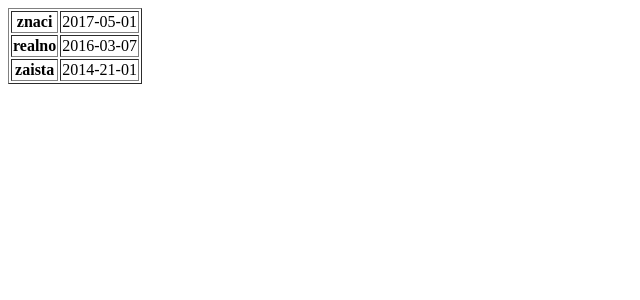
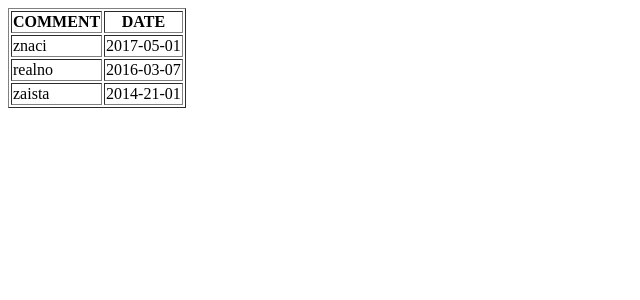
Before and after one commit to anchi84/Test, a Flask app: page /comments in a window 1280 px wide. Shown: the top 300 px of the page, without its empty margins (0-640 px from the left). Run offline with Flask 2, Linux system fonts and the light colour scheme.

Commit message:
json done

```diff
--- a/app.py
+++ b/app.py
@@ -13,7 +13,7 @@ set FLASK_APP=app.py
 flask run
 """
 
-from flask import Flask, render_template
+from flask import Flask, render_template, jsonify
 from models import *
 
 app = Flask(__name__)
@@ -44,3 +44,15 @@ def comments():
 
 # if __name__ == '__main__':
 #    app.run(debug = True)
+
+@app.route('/api/v1.0/comments', methods=['GET'])
+def api_comments():
+    """Handle HTTP GET Request for the comments API endpoint."""
+    result = []
+    for comment in COMMENTS:
+        comment_dict = {
+            "TEXT": comment.text,
+            "DATE": comment.date
+        }
+        result.append(comment_dict)
+    return jsonify({'comments': result}) # ovo zahteva da je uradjeno `from flask import jsonify`
--- a/templates/result.html
+++ b/templates/result.html
@@ -6,10 +6,14 @@
 </head>
 
 <body>
-       <table border = 1>
+    <table border=1>
+        <tr>
+            <th>COMMENT</th>
+            <th>DATE</th>
+        </tr>
         {% for c in array: %}
         <tr>
-               <th> {{ c.text }} </th>
+            <td> {{ c.text }} </td>
             <td> {{ c.date }} </td>
         </tr>
         {% endfor %}
```
Also changed, not shown: 2 other files. Lines whose indentation alone changed are shown as unchanged.
